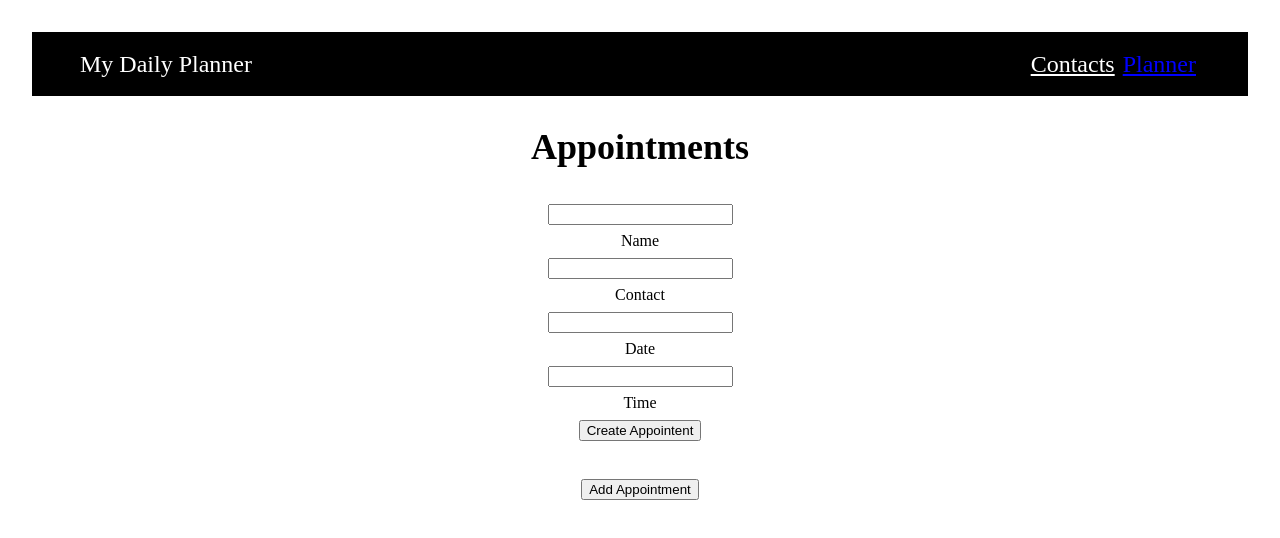
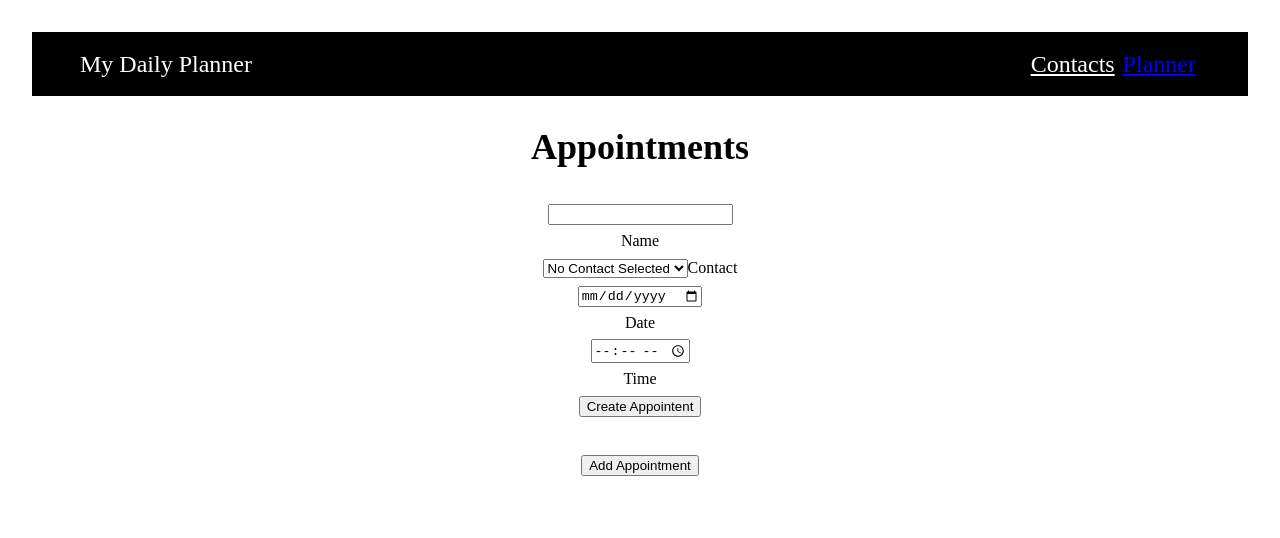
Before and after one commit to Gmach-Warlock/daily-planner, a React (Vite) app: page /planner in a window 1280 px wide. Shown: the top 538 px of the page. Built offline with nearby package versions, Linux system fonts and the light colour scheme.

Commit message:
contact section working

```diff
--- a/src/App.jsx
+++ b/src/App.jsx
@@ -8,37 +8,17 @@ import Appointments from './components/Appointments/Appointments';
 // context functions
 
 export const contactsContext = createContext();
-export const creatingContactContext = createContext();
 export const appointmentsContext = createContext();
-export const creatingAppoinmentContext = createContext();
 
 function App() {
 
   // state variables
 
   const [contacts, setContacts] = useState([]);
+  const [appointments, setAppointments] = useState([]);
 
 
 
-  const [appointments, setAppointments] = useState([{
-    name: 'Get High',
-    contact: 'Chong',
-    date: 'April 20',
-    time: '4:20'
-  }])
-/*
-  const [appointments, setAppointments] = useState(() => {
-    const localValue = localStorage.getItem("appointments");
-    if (localValue == null) return []
-    return JSON.parse(localValue)
-  });
-
-  useEffect(() => {
-    localStorage.setItem("appointments", JSON.stringify(appointments))
-  }, [appointments])
-
-
-*/
   const [creatingContact, setCreatingContact] = useState(false);
   const [creatingAppoinment, setCreatingAppointment] = useState(false);
 
@@ -58,23 +38,19 @@ function App() {
 
   return (
     <>
-      <creatingContactContext.Provider value={[creatingContact, setCreatingContact]}>
 
         <contactsContext.Provider value={[contacts, setContacts]}>
 
           <appointmentsContext.Provider value={[appointments, setAppointments]}>
 
-            <creatingAppoinmentContext.Provider value={[creatingAppoinment, setCreatingAppointment]}>
 
               <RouterProvider router={ router } />
 
-            </creatingAppoinmentContext.Provider>
 
           </appointmentsContext.Provider>
 
         </contactsContext.Provider>
 
-      </creatingContactContext.Provider>
 
     </>
   )
--- a/src/components/Appointments/AppointmentForm/AppointmentForm.jsx
+++ b/src/components/Appointments/AppointmentForm/AppointmentForm.jsx
@@ -1,21 +1,31 @@
-import { useState, useContext } from 'react';
-import { appointmentsContext, creatingAppoinmentContext } from '../../../App';
+import { useState, useContext, useMemo } from 'react';
+import { appointmentsContext } from '../../../App';
 import './AppointmentForm.css';
 import { contactsContext } from '../../../App';
+import { DropdownContacts } from '../../DropdownContacts/DropdownContacts';
 
 export default function AppointmentForm() {
 
     // state variables
 
     const [appointments, setAppointments] = useContext(appointmentsContext);
-    const [creatingAppoinment, setCreatingAppointment] = useContext(creatingAppoinmentContext);
     const [contacts, setContacts] = useContext(contactsContext);
     const [nameData, setNameData] = useState('');
     const [contactData, setContactData] = useState('');
     const [dateData, setDateData] = useState('');
     const [timeData, setTimeData] = useState('');
 
+    const getTodayString = () => {
+    const [month, day, year] = new Date()
+        .toLocaleDateString("en-US")
+        .split("/");
+    return `${year}-${month.padStart(2, "0")}-${day.padStart(2, "0")}`;
+    };
 
+
+    const contactNames = useMemo(() => {
+        return contacts.map((contact) => contact.name);
+    }, [contacts]);
 
     const createAppointment = () => {
 
@@ -25,7 +35,6 @@ export default function AppointmentForm() {
             date: dateData,
             time: timeData
         }]);
-        setCreatingAppointment(false);
     }
 
     return (
@@ -39,24 +48,27 @@ export default function AppointmentForm() {
             /><br />
             <label htmlFor="new-appointment-name-input">Name</label><br />
 
-            <input
-                type="text"
-                id="new-appointment-contact-input"
-                name="new-appointment-contact-input"
+
+            <DropdownContacts
+                name="contact"
+                value={contactData}
+                contacts={contactNames}
                 onChange={(e) => setContactData(e.target.value)}
-            /><br />
+            />
+
             <label htmlFor="new-appointment-contact-input">Contact</label><br />
 
             <input
-                type="text"
+                type="date"
                 id="new-appointment-date-input"
                 name="new-appointment-date-input"
+                min={getTodayString()}
                 onChange={(e) => setDateData(e.target.value)}
             /><br />
             <label htmlFor="new-appointment-date-input">Date</label><br />
 
             <input
-                type="text"
+                type="time"
                 id="new-appointment-time-input"
                 name="new-appointment-time-input"
                 onChange={(e) => setTimeData(e.target.value)}
--- a/src/components/Appointments/Appointments.jsx
+++ b/src/components/Appointments/Appointments.jsx
@@ -1,5 +1,4 @@
 import { useState, useContext } from "react";
-import { creatingAppoinmentContext } from "../../App";
 import AppointmentForm from "./AppointmentForm/AppointmentForm";
 
 
@@ -7,7 +6,6 @@ export default function Appointments() {
 
     // state variables
 
-    const [creatingAppoinment, setCreatingAppointment] = useContext(creatingAppoinmentContext);
 
     const callAppointmentForm = () => {
         setCreatingAppointment(true);
@@ -19,7 +17,7 @@ export default function Appointments() {
             <div className="appointments-container">
                 <AppointmentForm />
             </div>
-            {creatingAppoinment === false && <button onClick={callAppointmentForm}>Add Appointment</button>}
+            <button onClick={callAppointmentForm}>Add Appointment</button>
         </>
     );
 }
--- a/src/components/Contacts/ContactForm/ContactForm.jsx
+++ b/src/components/Contacts/ContactForm/ContactForm.jsx
@@ -1,13 +1,12 @@
 import { useState, useContext, useEffect } from 'react';
-import { contactsContext, creatingContactContext } from '../../../App';
+import { contactsContext } from '../../../App';
 import './ContactForm.css'
 
 export default function ContactForm() {
 
     const [contacts, setContacts] = useContext(contactsContext);
-    const [creatingContact, setCreatingContact] = useContext(creatingContactContext);
     const [nameInputData, setNameInputData] = useState('');
-    const [emailInputData, setEmailInputData] = useState()
+    const [emailInputData, setEmailInputData] = useState('')
     const [phoneNumberInputData, setPhoneNumberInputData] = useState('');
 
     const handleClick = () => {
@@ -34,11 +33,7 @@ export default function ContactForm() {
         }
     }
 
-    useEffect(() => {
-        setNameInputData('');
-        setEmailInputData('');
-        setPhoneNumberInputData('');
-    }, [contacts])
+
 
     return (
         <div className="new-contact-form">
@@ -48,11 +43,13 @@ export default function ContactForm() {
                 type="text"
                 name="new-contact-name-input"
                 id="new-contact-name-input"
+                value={nameInputData}
                 onChange={e => {
                     return setNameInputData(e.target.value);
                 }}
                 required
                 placeholder='Enter your Full Name'
+                aria-label='Contact Name'
             /> <br />
             <label
                 htmlFor="new-contact-name-input"
@@ -60,23 +57,26 @@ export default function ContactForm() {
             >Name</label><br />
 
             <input
-                type="text"
+                type="email"
                 name="new-contact-email-input"
                 id="new-contact-email-input"
+                value={emailInputData}
                 onChange={e => {
                     return setEmailInputData(e.target.value);
                 }}
                 required
                 placeholder='Enter your Email'
+                aria-label='Contact Email'
             /><br />
             <label
                 htmlFor="new-contact-address-input"
             >Email</label><br />
 
             <input
-                type="text"
+                type="tel"
                 name="new-contact-phone_number-input"
                 id="new-contact-phone_number-input"
+                value={phoneNumberInputData}
                 onChange={e => {
                     return setPhoneNumberInputData(e.target.value);
                 }}
--- a/src/components/Contacts/Contacts.jsx
+++ b/src/components/Contacts/Contacts.jsx
@@ -2,13 +2,11 @@ import { useState, useContext } from "react";
 import ContactForm from "./ContactForm/ContactForm";
 import TileList from "./TileList/TileList";
 import { contactsContext } from "../../App";
-import { creatingContactContext } from "../../App";
 import './Contacts.css'
 
 export default function Contacts() {
 
     const {contacts, setContacts } = useContext(contactsContext)
-    const [creatingContact, setCreatingContact] = useContext(creatingContactContext);
 
     const handleClick = () => {
         if (creatingContact) {
@@ -26,7 +24,7 @@ export default function Contacts() {
                 <ContactForm />
                 <TileList />
             </div>
-            {creatingContact === false && <button onClick={handleClick}>Create New Contact</button>}
+            <button onClick={handleClick}>Create New Contact</button>
         </div>
 
     );
--- /dev/null
+++ b/src/components/DropdownContacts/DropdownContacts.jsx
@@ -0,0 +1,16 @@
+export const DropdownContacts = ({ value, name, onChange, contacts }) => {
+  return (
+    <select aria-label="Contact Picker" value={value} name={name} onChange={onChange}>
+      <option value={""} key={-1}>
+        No Contact Selected
+      </option>
+      {contacts.map((contact) => {
+        return (
+          <option value={contact} key={contact}>
+            {contact}
+          </option>
+        );
+      })}
+    </select>
+  );
+};
```
